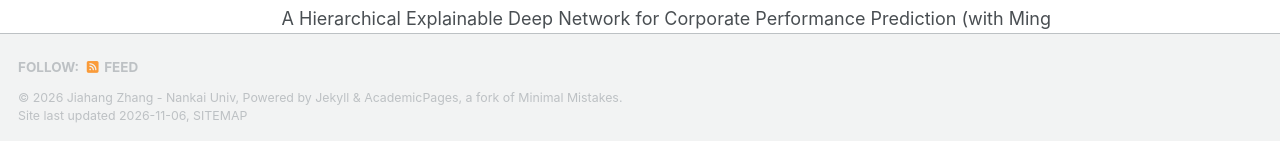
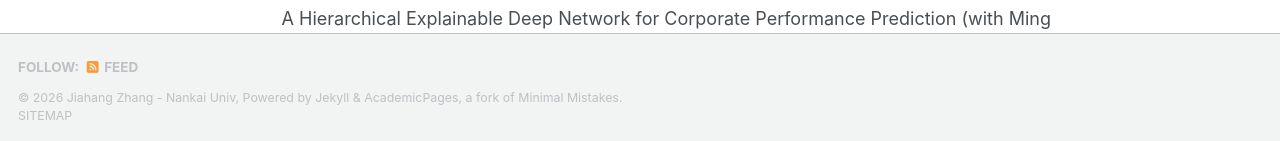
Before and after one commit to joannazhang88/joannazhang88.github.io, a Jekyll site: the page built from _pages/about.md, in a window 1280 px wide and 900 px high, scrolled down 606 px. Shown: the part 756-897 px from the top of the window. Built offline with Jekyll 4.4.1, drawn with Linux system fonts in a browser that asks for light colours; a style sheet for code colours, icons or effects is not loaded.

Commit message:
Update footer.html

```diff
--- a/_includes/footer.html
+++ b/_includes/footer.html
@@ -21,5 +21,5 @@
 
 <div class="page__footer-copyright">
   &copy; {{ site.time | date: '%Y' }} {{ site.name | default: site.title }}, {{ site.data.ui-text[site.locale].powered_by | default: "Powered by" }} <a href="https://jekyllrb.com" rel="nofollow">Jekyll</a> &amp; <a href="https://github.com/academicpages/academicpages.github.io">AcademicPages</a>, a fork of <a href="https://mademistakes.com/work/minimal-mistakes-jekyll-theme/" rel="nofollow">Minimal Mistakes</a>.<br />
-  Site last updated {{ "now" | date: '%Y-%m-%d' }}, <a href="/sitemap/" style="text-transform: uppercase;">{{ site.data.ui-text[site.locale].site_map | default: "Sitemap" }}</a>
+{% comment %}  Site last updated {{ "now" | date: '%Y-%m-%d' }}, {% endcomment %}<a href="/sitemap/" style="text-transform: uppercase;">{{ site.data.ui-text[site.locale].site_map | default: "Sitemap" }}</a>
 </div>
```
